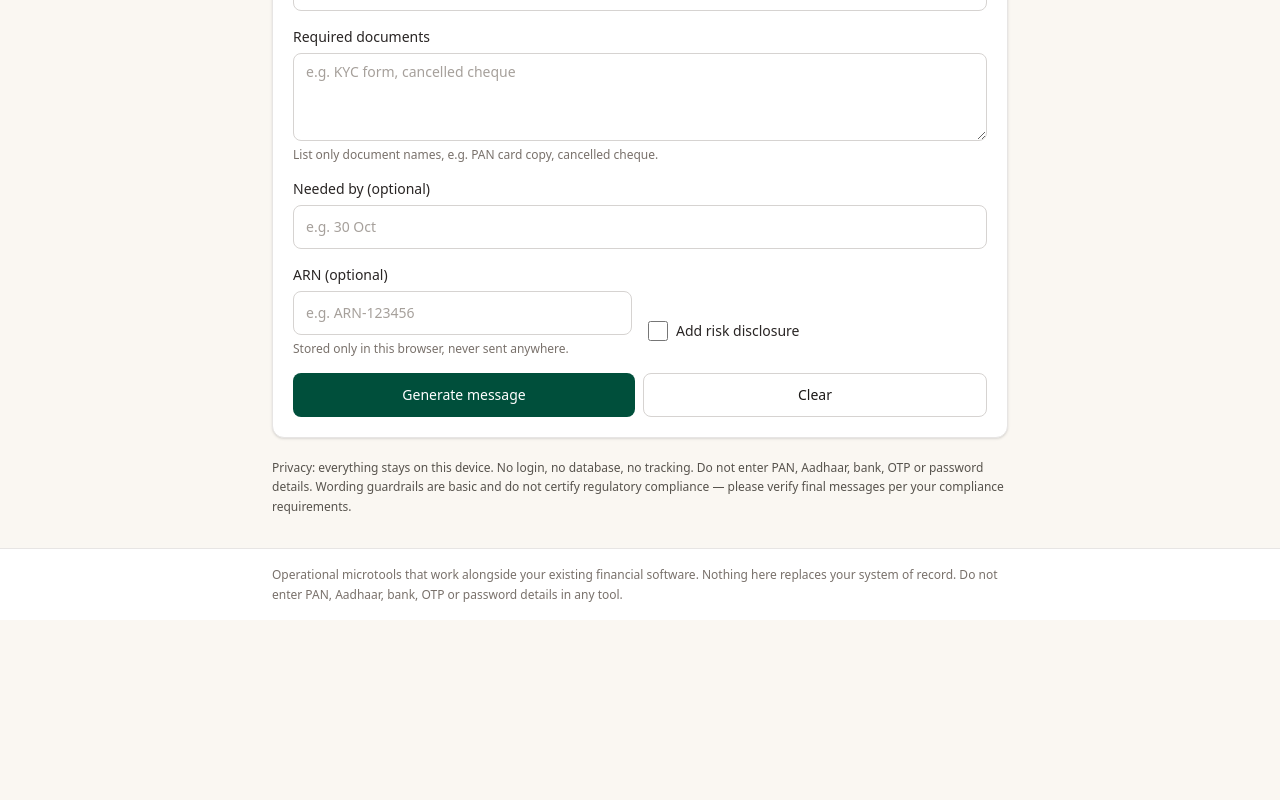
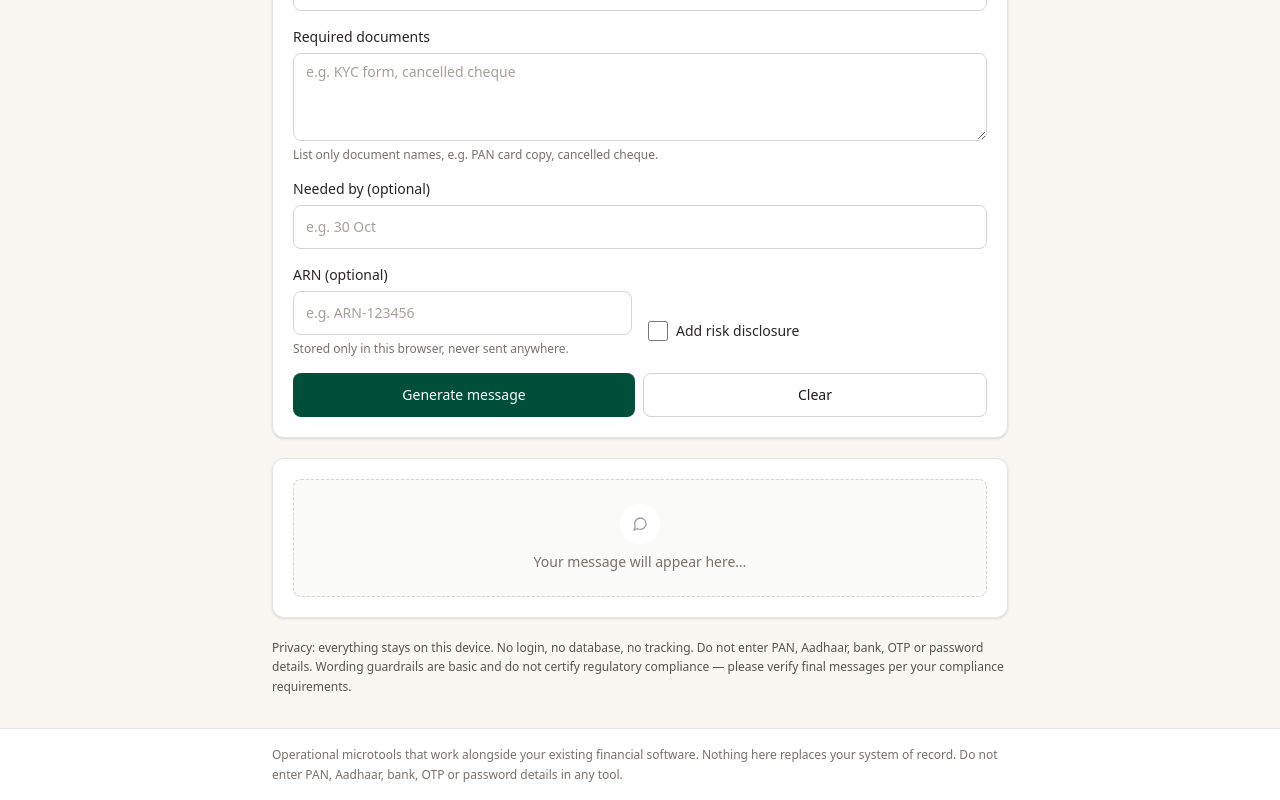
Before and after one commit to kaushalbhat0-personal/micronest-mfd, a Next.js app: page /tools/message-studio in a window 1280 px wide. Shown: the part 747-1547 px from the top of the page. Before the commit the page ends 1367 px from the top, so only its background shows below. Built offline with nearby package versions, Linux system fonts and the light colour scheme.

Commit message:
feat(mfd): stage message studio ui

```diff
--- a/features/message-studio/components/custom-message-section.tsx
+++ b/features/message-studio/components/custom-message-section.tsx
@@ -9,6 +9,7 @@ import { PhoneField } from "@/components/ui/phone-field";
 import { normalizePhone } from "@/lib/whatsapp";
 import { scanMessage } from "../compliance";
 import { CUSTOM_MESSAGE_MAX_LENGTH, countChars, validateCustomMessage } from "../validation";
+import { MessagePlaceholder } from "./message-placeholder";
 import { MessagePreview } from "./message-preview";
 
 /**
@@ -121,7 +122,7 @@ export function CustomMessageSection() {
         </div>
       </Card>
 
-      {prepared !== null && (
+      {prepared !== null ? (
         <Card>
           <MessagePreview
             message={prepared}
@@ -135,6 +136,8 @@ export function CustomMessageSection() {
             headerNote={recipient.trim() ? `For: ${recipient.trim()}` : undefined}
           />
         </Card>
+      ) : (
+        <MessagePlaceholder />
       )}
 
       <p className="text-xs leading-relaxed text-stone-600">
--- /dev/null
+++ b/features/message-studio/components/message-placeholder.tsx
@@ -0,0 +1,22 @@
+"use client";
+
+import { Card } from "@/components/ui/card";
+import { MessageIcon } from "@/components/ui/icons";
+
+/**
+ * Intentional pre-generation state for Message Studio (RCCF-MFD-30).
+ * Rendered instead of the preview until the user generates or prepares
+ * a message. Visual only — no behavior.
+ */
+export function MessagePlaceholder() {
+  return (
+    <Card aria-hidden="true">
+      <div className="today-enter flex flex-col items-center gap-2 rounded-lg border border-dashed border-stone-300 bg-stone-50 p-6 text-center">
+        <span className="flex h-10 w-10 items-center justify-center rounded-full bg-white text-stone-400">
+          <MessageIcon />
+        </span>
+        <p className="text-sm text-stone-500">Your message will appear here…</p>
+      </div>
+    </Card>
+  );
+}
--- a/features/message-studio/components/message-preview.tsx
+++ b/features/message-studio/components/message-preview.tsx
@@ -74,7 +74,7 @@ export function MessagePreview({
   const showWhatsApp = !hideWhatsAppWhenNoPhone || normalizePhone(phone).digits !== undefined;
 
   return (
-    <section aria-label="Generated message" className="flex flex-col gap-3">
+    <section aria-label="Generated message" className="today-enter flex flex-col gap-3">
       <h2 className="text-sm font-semibold text-stone-900">Preview</h2>
       {headerNote && <p className="text-xs text-stone-500">{headerNote}</p>}
 
--- a/features/message-studio/components/message-studio-form.tsx
+++ b/features/message-studio/components/message-studio-form.tsx
@@ -19,6 +19,7 @@ import {
   type MessageTone,
 } from "../templates";
 import { validateMessageInput, type FieldErrors } from "../validation";
+import { MessagePlaceholder } from "./message-placeholder";
 import { MessagePreview } from "./message-preview";
 import { ModeSelector } from "./mode-selector";
 import { CustomMessageSection } from "./custom-message-section";
@@ -206,7 +207,7 @@ export function MessageStudioForm({
             </div>
           </Card>
 
-          {generated && (
+          {generated ? (
             <Card>
               <MessagePreview
                 message={generated}
@@ -216,6 +217,8 @@ export function MessageStudioForm({
                 phoneError={phoneCheck.ok ? null : (phoneCheck.error ?? "Invalid phone number.")}
               />
             </Card>
+          ) : (
+            <MessagePlaceholder />
           )}
 
           <p className="text-xs leading-relaxed text-stone-600">
```
